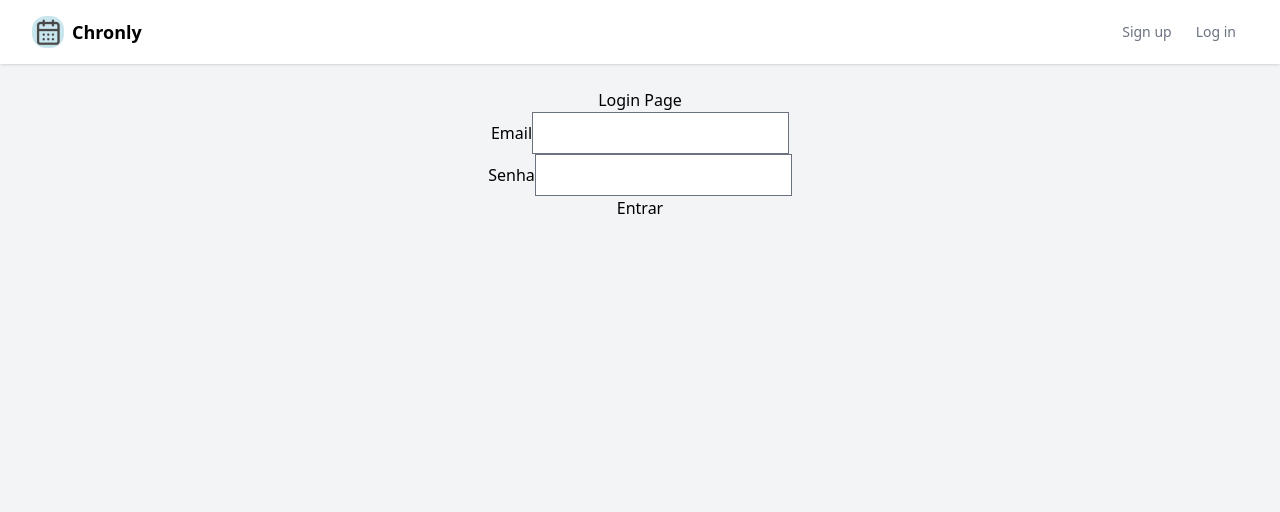
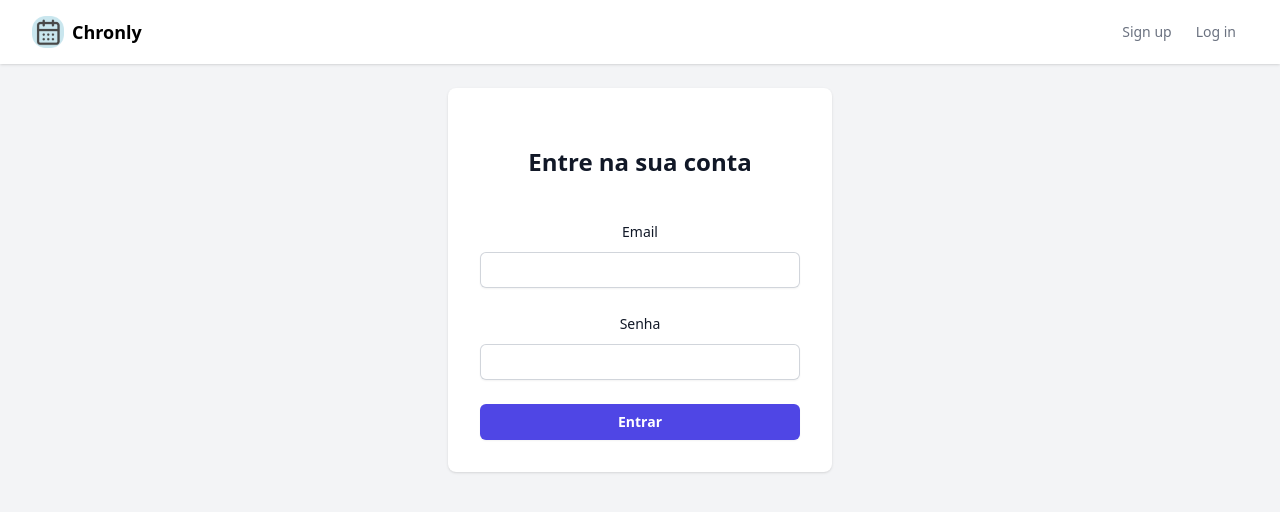
Before and after one commit to giuprofilo/calendar-tokenlab-client, a React (Vite) app: page /login in a window 1280 px wide. Shown: the top 512 px of the page. Built offline with nearby package versions, Linux system fonts and the light colour scheme.

Commit message:
add style login

```diff
--- a/src/pages/LoginPage.jsx
+++ b/src/pages/LoginPage.jsx
@@ -40,39 +40,101 @@ function LoginPage() {
   }
 
   return (
+    <div className="flex min-h-full justify-center items-center bg-gray-100">
+      <div className=" sm:w-full sm:max-w-sm bg-white p-8 rounded-lg shadow">
+        <h2 className="mt-6 text-center text-2xl font-bold leading-9 text-gray-900">
+          Entre na sua conta
+        </h2>
+
+        <form className="mt-10 space-y-6" onSubmit={handleSubmit}>
           <div>
-      <h1>Login Page</h1>
-
-      <form onSubmit={handleSubmit}>
-        <div>
-          <label>Email</label>
-
+            <label
+              htmlFor="email"
+              className="block text-sm font-medium leading-6 text-gray-900"
+            >
+              Email
+            </label>
+            <div className="mt-2">
               <input
+                id="email"
                 name="email"
                 type="email"
                 autoComplete="email"
+                required
                 value={form.email}
                 onChange={handleChange}
-            required
+                className="block w-full rounded-md border-0 py-1.5 text-gray-900 shadow-sm ring-1 ring-inset ring-gray-300 placeholder:text-gray-400 focus:ring-2 focus:ring-inset focus:ring-indigo-600 sm:text-sm sm:leading-6"
               />
+            </div>
           </div>
 
           <div>
-          <label>Senha</label>
-
+            <label
+              htmlFor="password"
+              className="block text-sm font-medium leading-6 text-gray-900"
+            >
+              Senha
+            </label>
+            <div className="mt-2">
               <input
+                id="password"
                 name="password"
                 type="password"
+                autoComplete="current-password"
+                required
                 value={form.password}
                 onChange={handleChange}
-            required
+                className="block w-full rounded-md border-0 py-1.5 text-gray-900 shadow-sm ring-1 ring-inset ring-gray-300 placeholder:text-gray-400 focus:ring-2 focus:ring-inset focus:ring-indigo-600 sm:text-sm sm:leading-6"
               />
             </div>
+          </div>
 
-        <button>Entrar</button>
+          <div>
+            <button
+              type="submit"
+              className="w-full justify-center rounded-md bg-indigo-600 px-3 py-1.5 text-sm font-semibold leading-6 text-white shadow-sm hover:bg-indigo-500 focus-visible:outline focus-visible:outline-2 focus-visible:outline-offset-2 focus-visible:outline-indigo-600"
+            >
+              Entrar
+            </button>
+          </div>
         </form>
       </div>
+    </div>
   );
+  // return (
+  //   <div>
+  //     <h1>Login Page</h1>
+
+  //     <form onSubmit={handleSubmit}>
+  //       <div>
+  //         <label>Email</label>
+
+  //         <input
+  //           name="email"
+  //           type="email"
+  //           autoComplete="email"
+  //           value={form.email}
+  //           onChange={handleChange}
+  //           required
+  //         />
+  //       </div>
+
+  //       <div>
+  //         <label>Senha</label>
+
+  //         <input
+  //           name="password"
+  //           type="password"
+  //           value={form.password}
+  //           onChange={handleChange}
+  //           required
+  //         />
+  //       </div>
+
+  //       <button>Entrar</button>
+  //     </form>
+  //   </div>
+  // );
 }
 
 export default LoginPage;
```
Lines whose indentation alone changed are shown as unchanged.
